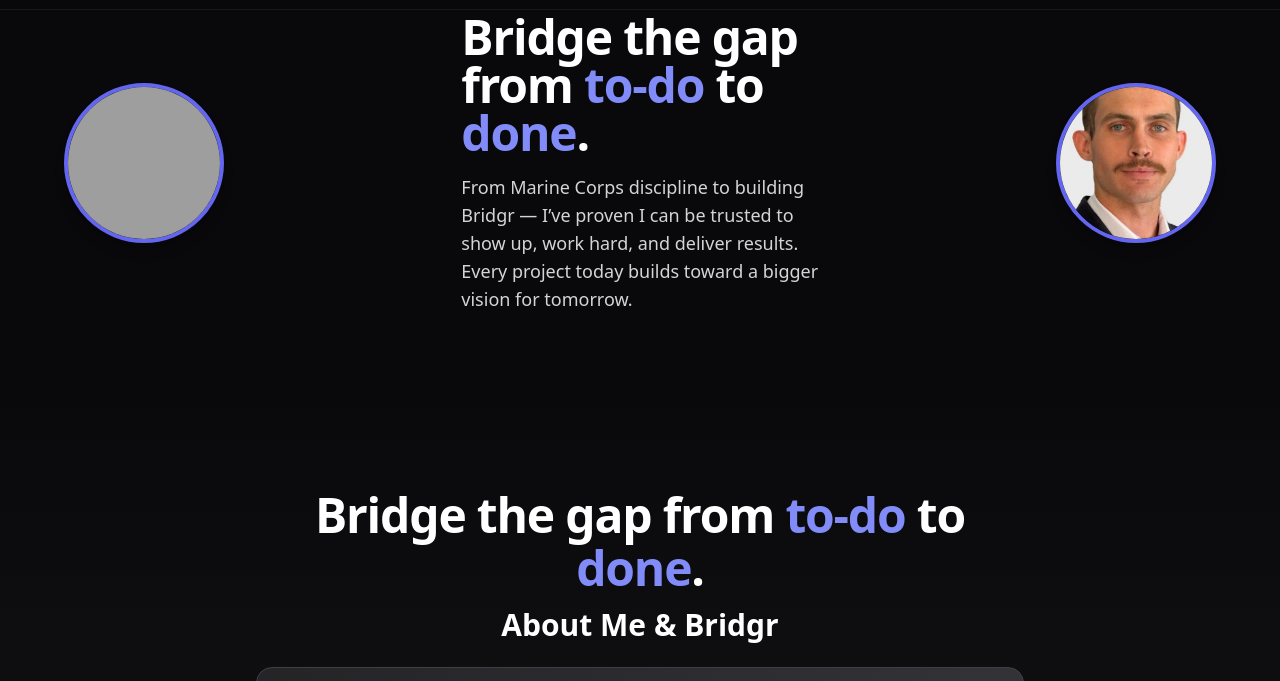
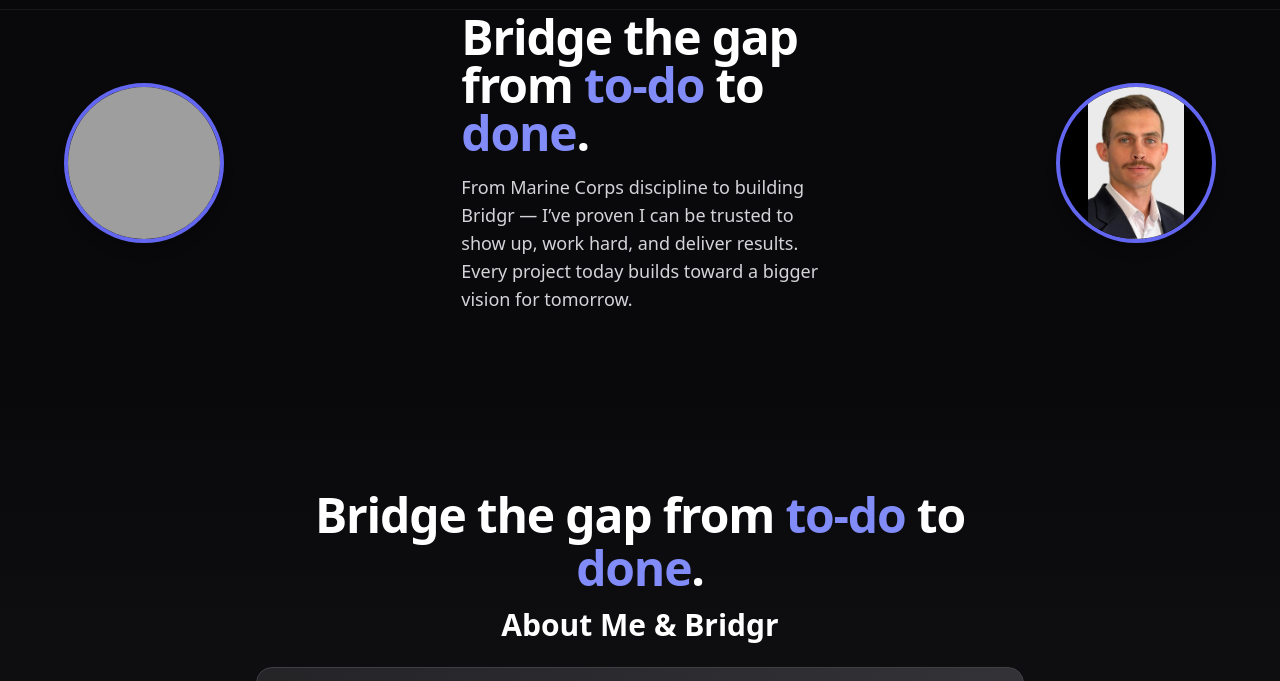
Before and after one commit to andrewfoley190/bridgr-web, a plain HTML site: page index.html in a window 1280 px wide. Shown: the part 51-732 px from the top of the page. Drawn offline with nearby package versions, Linux system fonts and the light colour scheme; grey boxes are pictures that could not be loaded.

Commit message:
Update index.html

```diff
--- a/index.html
+++ b/index.html
@@ -51,11 +51,12 @@
         </p>
       </div>
 
-      <!-- Right: Business Headshot -->
-      <div class="flex justify-center md:justify-end">
-        <img src="images/business.jpg" alt="Business Headshot"
-             class="rounded-full w-40 h-40 object-cover border-4 border-indigo-500 shadow-lg">
-      </div>
+     <!-- Right: Business Headshot -->
+<div class="flex justify-center md:justify-end">
+  <img src="images/business.jpg" alt="Business Headshot"
+       class="rounded-full w-40 h-40 object-contain border-4 border-indigo-500 shadow-lg bg-black">
+</div>
+
     </div>
   </section>
 
```
